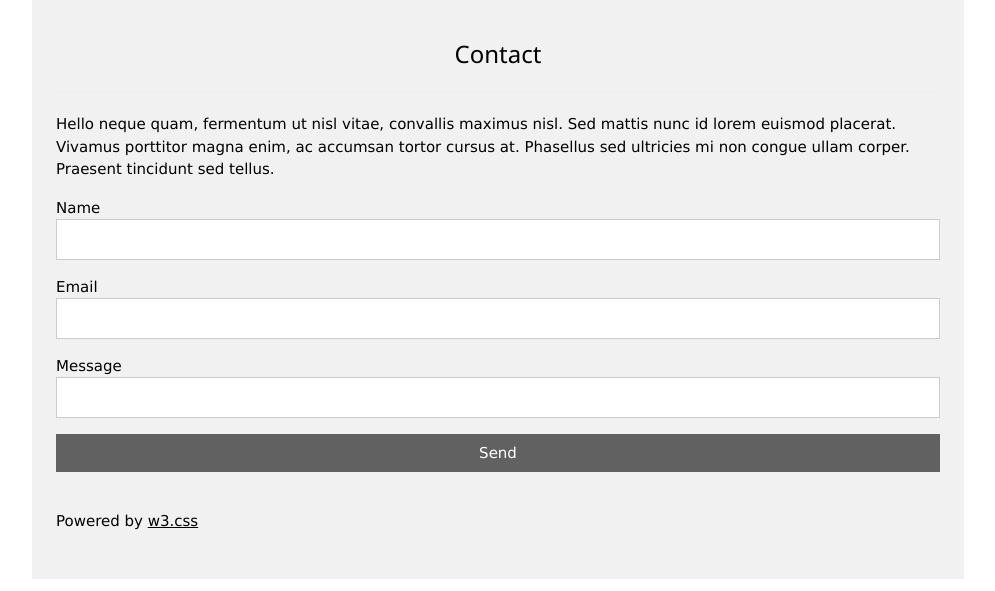
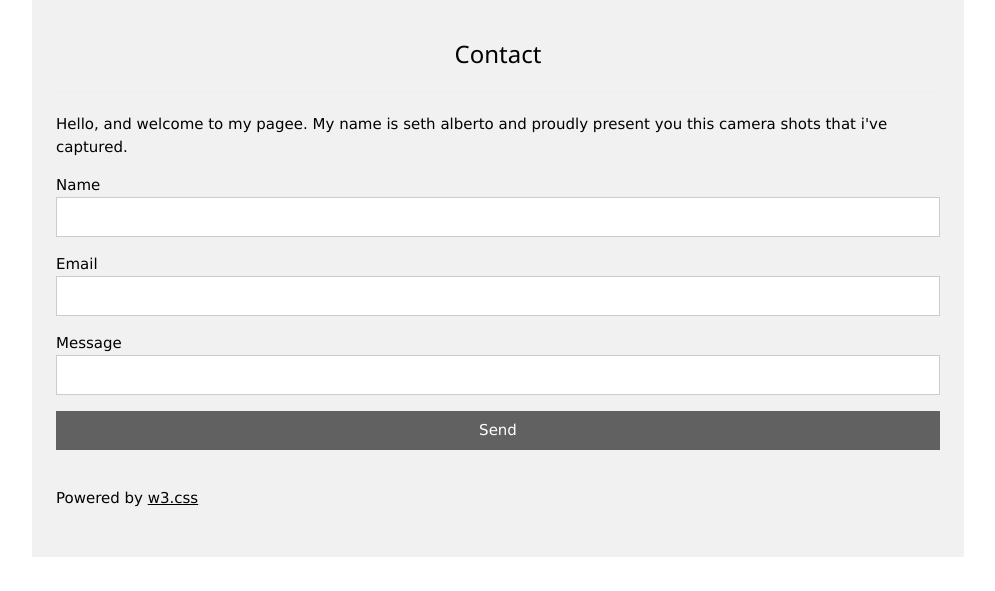
Before and after one commit to Htesss/csstemplates-sample, a plain HTML site: page index.html in a window 1280 px wide. Shown: the part 2558-3149 px from the top of the page, without its empty margins (142-1137 px from the left). After the commit the page ends 3127 px from the top, so only its background shows below. Drawn offline with nearby package versions, Linux system fonts and the light colour scheme.

Commit message:
Update index.html

```diff
--- a/index.html
+++ b/index.html
@@ -45,7 +45,7 @@
   <div class="w3-light-grey w3-padding-large w3-padding-32 w3-margin-top" id="contact">
     <h3 class="w3-center">Contact</h3>
     <hr>
-    <p>Hello neque quam, fermentum ut nisl vitae, convallis maximus nisl. Sed mattis nunc id lorem euismod placerat. Vivamus porttitor magna enim, ac accumsan tortor cursus at. Phasellus sed ultricies mi non congue ullam corper. Praesent tincidunt sed tellus.</p>
+    <p>Hello, and welcome to my pagee. My name is seth alberto and proudly present you this camera shots that i've captured.</p>
 
     <form action="/action_page.php" target="_blank">
       <div class="w3-section">
```
